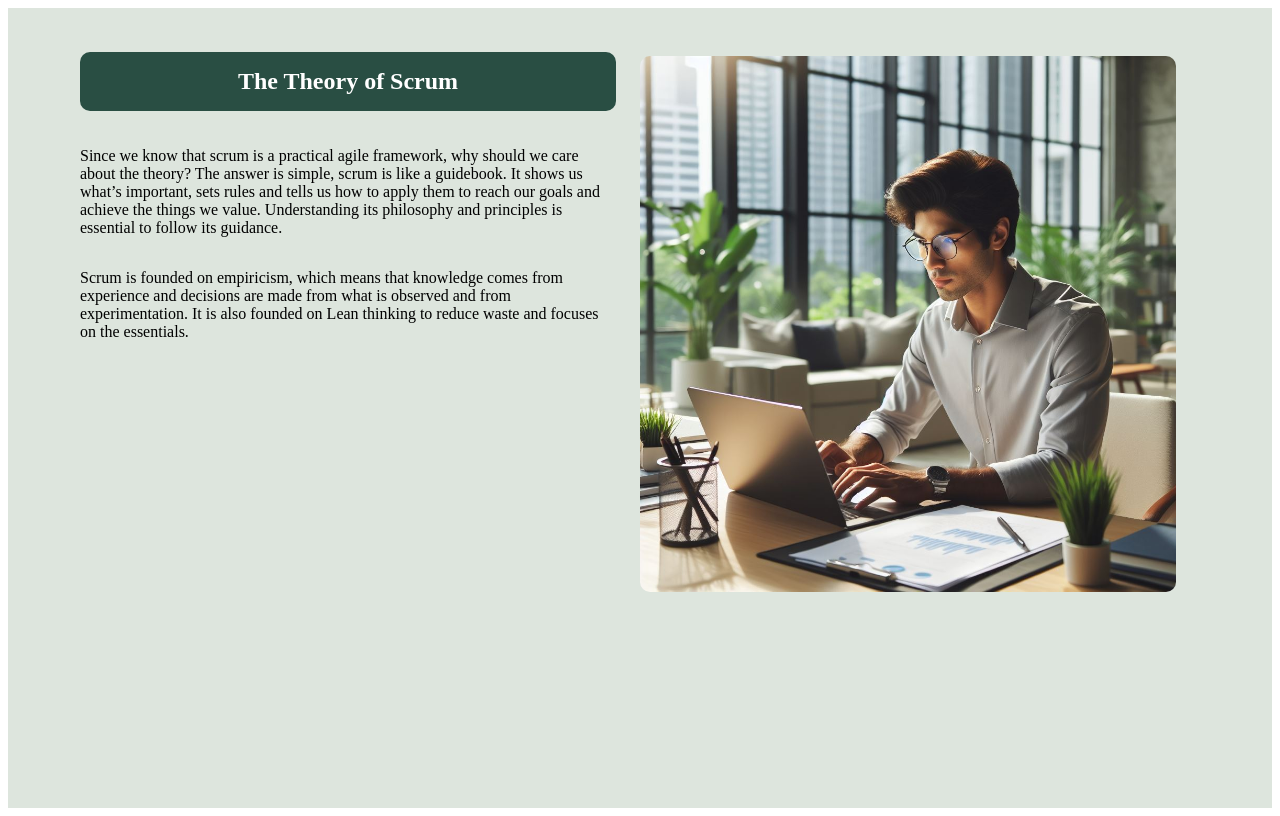
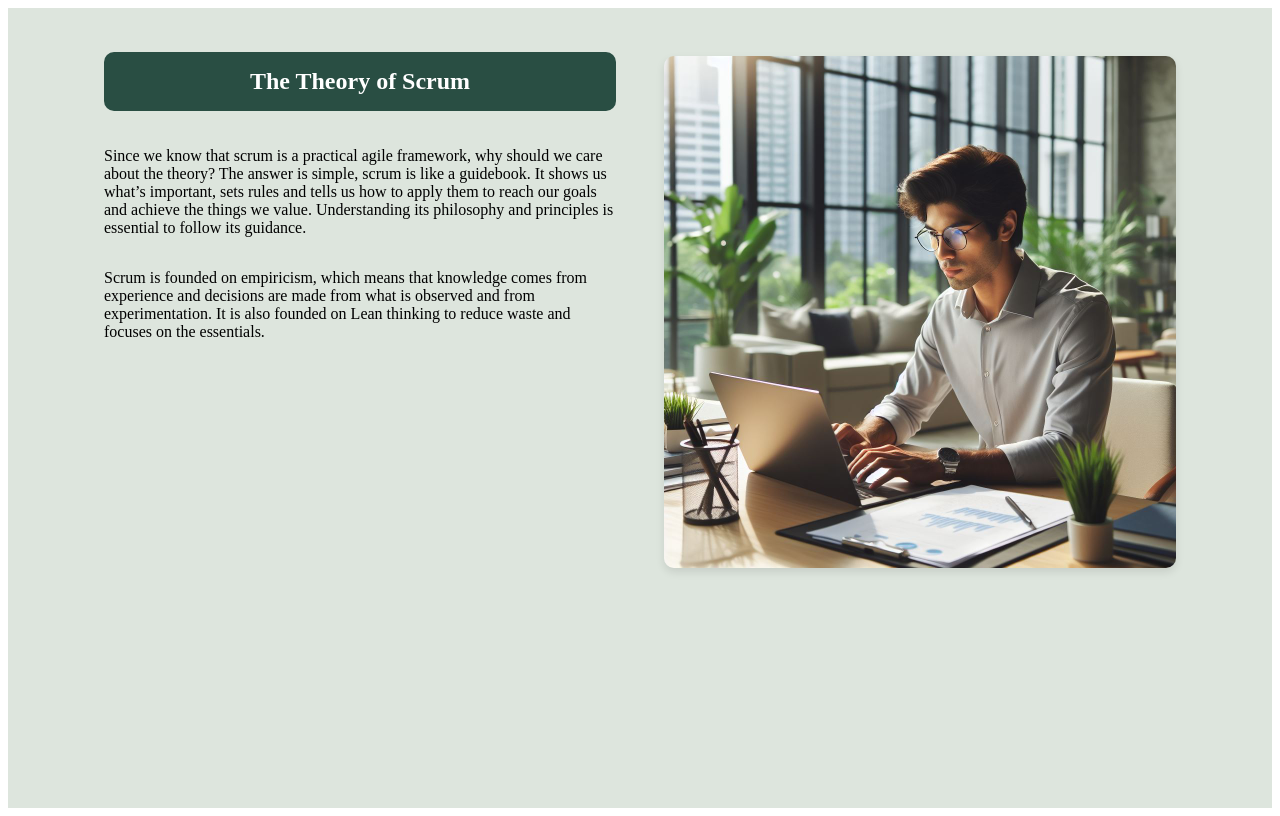
Before and after one commit to Wilma-Norman/Scrum-Project-assignment, a React (Vite) app: page /essence in a window 1280 px wide. Built offline with nearby package versions, Linux system fonts and the light colour scheme.

Commit message:
add box shadow for consistency over page

```diff
--- a/src/Components/Essence/Theory/Theory.module.css
+++ b/src/Components/Essence/Theory/Theory.module.css
@@ -8,6 +8,7 @@
     display: flex;
     flex-direction: column;
     justify-content: flex-start;
+    padding: 0 24px;
 }
 
 .contentContainer h2 {
@@ -34,6 +35,7 @@
 .imgContainer img {
     border-radius: 10px;
     width: 100%;
+    box-shadow: 0 4px 8px rgba(0, 0, 0, 0.1);
 }
 
 @media screen and (min-width: 768px) {
```
